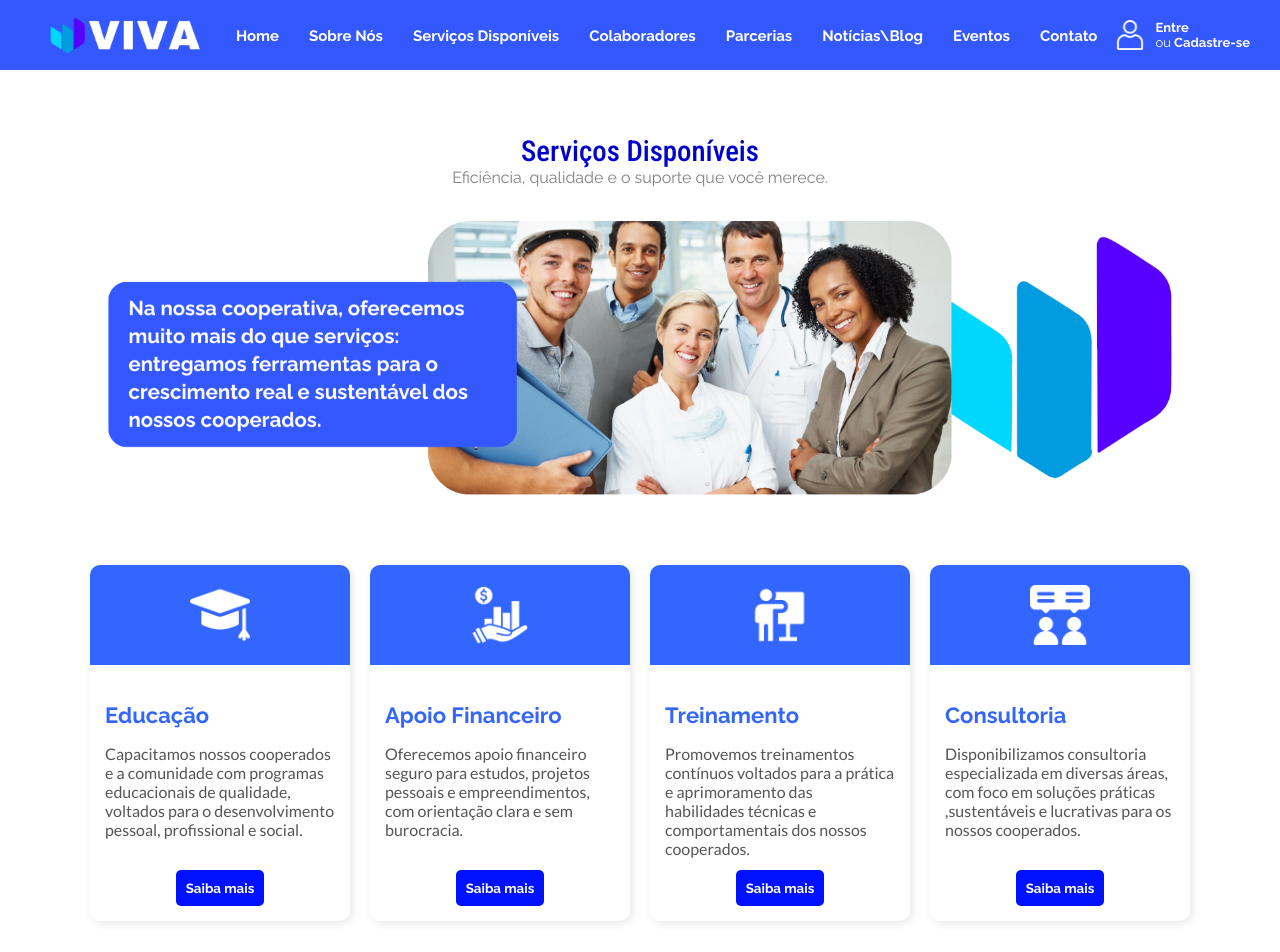
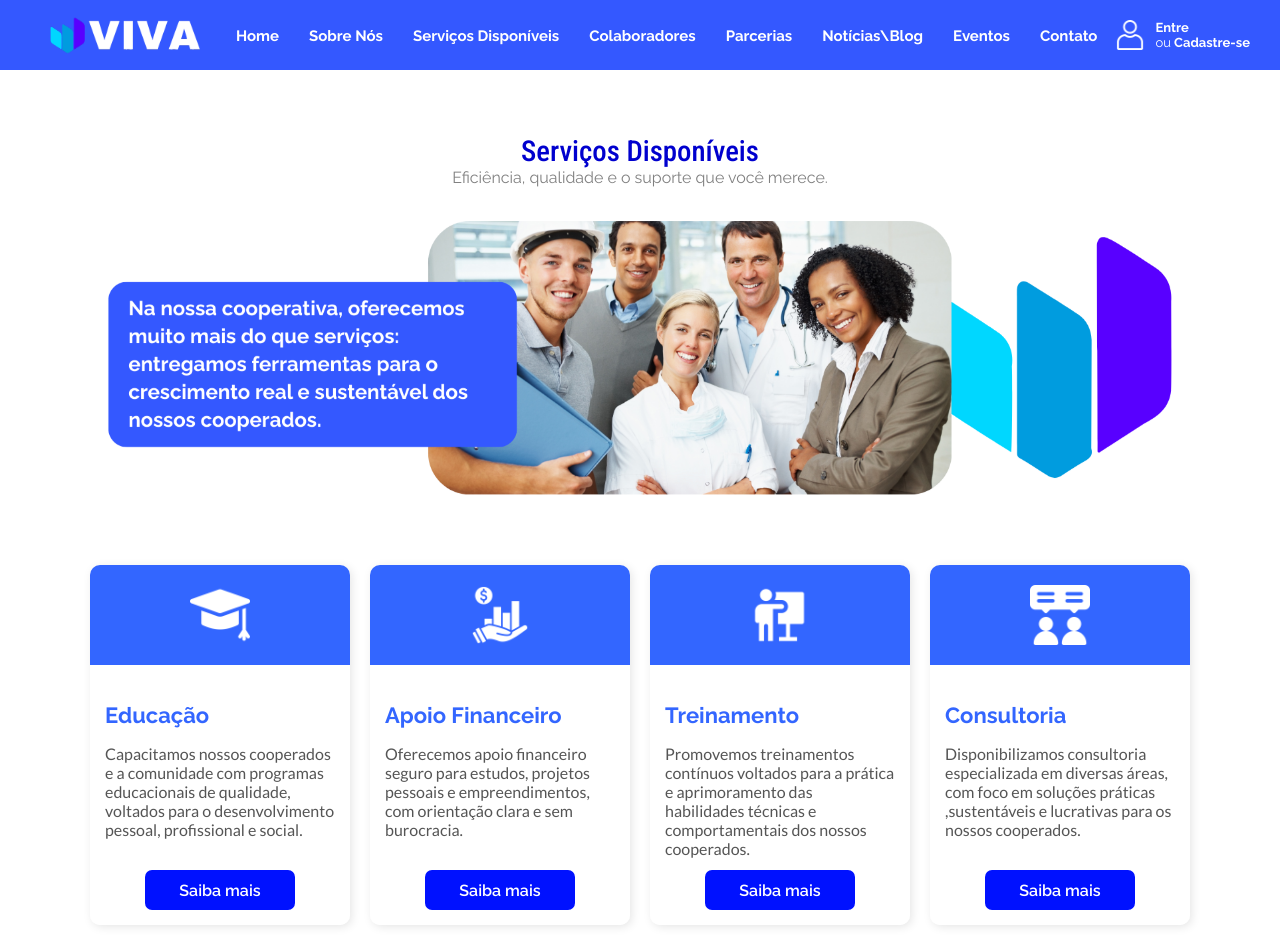
Before and after one commit to joaopedro1422/VivaCoop, an Angular app: page /servicos in a window 1280 px wide. Shown: the top 952 px of the page. Built offline with nearby package versions, Linux system fonts and the light colour scheme.

Commit message:
feat: Padronizado os botões da tela servicos

```diff
--- a/src/app/servicos/servicos.component.css
+++ b/src/app/servicos/servicos.component.css
@@ -165,14 +165,14 @@
   }
 
   .servico-corpo button {
-    padding: 10px;
+    width: 150px;
+    height: 40px;
+    border: none;
+    border-radius: 7px;
     background-color: rgb(0, 17, 255);
     color: white;
-    font-weight: bold;
-    border: none;
-    border-radius: 5px;
-    cursor: pointer;
-    transition: 0.3s;
+    font-weight: 600;
+    font-size: 16px;
   }
 
   .linha-azul {
```
